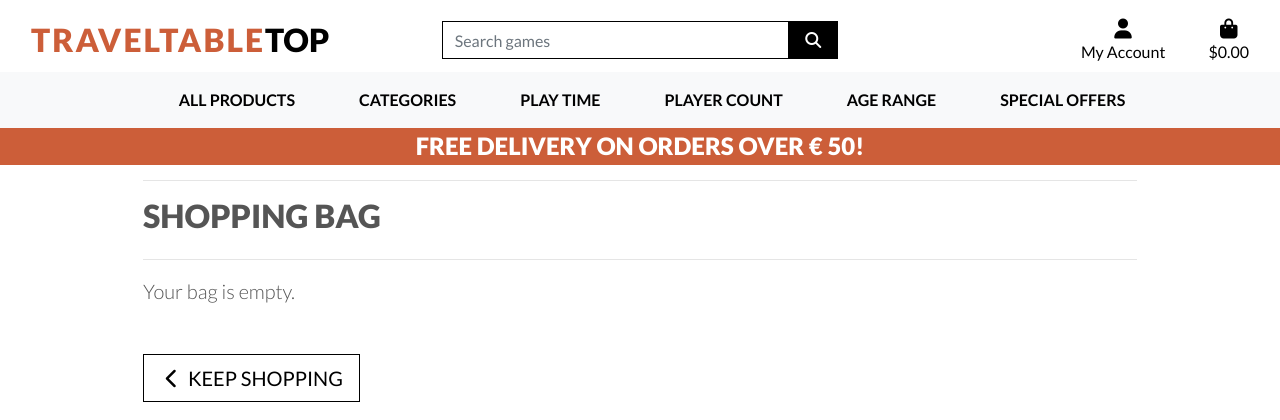
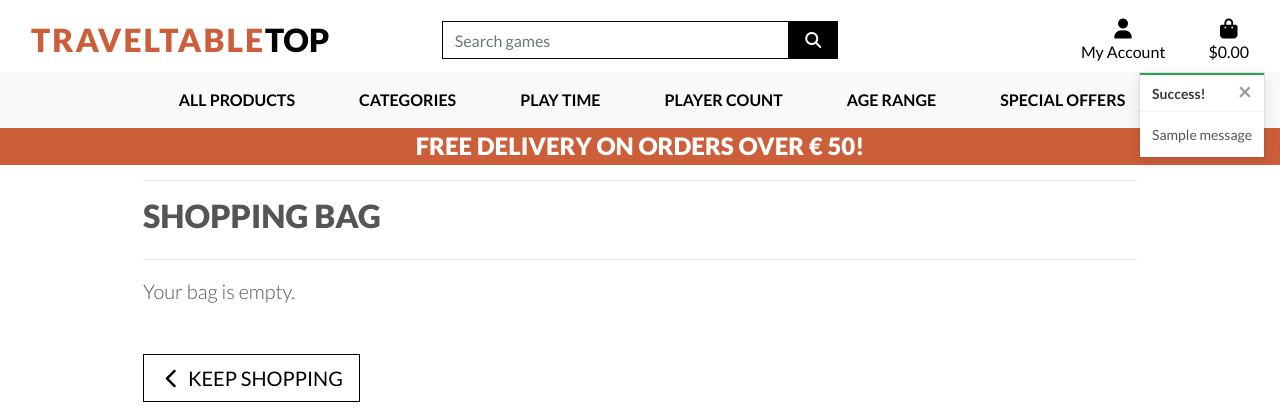
Before and after one commit to hennasingh/TravelTableTop, a Django app: page /bag/ in a window 1280 px wide. Shown: the top 420 px of the page. Run offline with Django 3.2, Linux system fonts and the light colour scheme; tables that the repository leaves empty hold one stand-in row (values such as "Sample post"); one stand-in notice (Sample message) is shown; some libraries are stand-ins or nearby versions.

Commit message:
Add toasts messages for shopping alerts #18

```diff
--- a/bag/views.py
+++ b/bag/views.py
@@ -1,4 +1,6 @@
 from django.shortcuts import render, redirect, reverse, HttpResponse
+from django.contrib import messages
+from products.models import Product
 
 # Create your views here.
 
@@ -14,6 +16,7 @@ def add_to_bag(request, item_id):
     """
     Add a quantity of the specified product to the shopping bag
     """
+    product = Product.objects.get(id=item_id)
     quantity = int(request.POST.get('quantity'))
     redirect_url = request.POST.get('redirect_url')
     bag = request.session.get('bag', {})
@@ -22,6 +25,8 @@ def add_to_bag(request, item_id):
         bag[item_id] += quantity
     else:
         bag[item_id] = quantity
+        messages.success(
+            request, f'Added {product.name} to your bag.')
 
     request.session['bag'] = bag
     return redirect(redirect_url)
--- a/static/css/base.css
+++ b/static/css/base.css
@@ -80,6 +80,23 @@ h2 strong {
 
 .bg-maroon {
     background: #cc5e39 !important;
+}
+
+/* ------------------------------- bootstrap toasts */
+
+.message-container {
+    position: fixed;
+    top: 72px;
+    right: 15px;
+    z-index: 99999999999;
+}
+
+.custom-toast {
+    overflow: visible;
+}
+
+.toast-capper {
+    height: 2px;
 }
 
 /* ---------------------------------- Products Templates */
--- a/templates/base.html
+++ b/templates/base.html
@@ -115,7 +115,21 @@
     </header>
 
     {% if messages %}
-        <div class="message-container"></div>
+        <div class="message-container">
+          {% for message in messages %}
+            {% with message.level as level %}
+              {% if level == 40 %}
+                {% include 'includes/toasts/toast_error.html' %}
+              {% elif level == 30 %}
+                {% include 'includes/toasts/toast_warning.html' %}
+              {% elif level == 25 %}
+                {% include 'includes/toasts/toast_success.html' %}
+              {% else %}
+                {% include 'includes/toasts/toast_error.html' %}
+              {% endif %}
+            {% endwith %}
+          {% endfor %}
+        </div>
     {% endif %}
 
     {% block page_header %}
@@ -125,6 +139,9 @@
     {% endblock %}
 
     {% block postloadjs %}
+      <script type="text/javascript">
+          $('.toast').toast('show');
+      </script>
     {% endblock %}
 
 
--- /dev/null
+++ b/templates/includes/toasts/toast_success.html
@@ -0,0 +1,13 @@
+<div class="toast custom-toast rounded-0 border-top 0" data-autohide="false">
+    <div class="arrow-up arrow-success"></div>
+    <div class="w-100 toast-capper bg-success"></div>
+    <div class="toast-header bg-white text-dark">
+        <strong class="mr-auto">Success!</strong>
+        <button type="button" class="ml-2 mb-1 close text-dark" data-dismiss="toast" aria-label="Close">
+            <span aria-hidden="true">&times;</span>
+        </button>
+    </div>
+    <div class="toast-body bg-white">
+        {{ message }}
+    </div>
+</div>
```
Also changed, not shown: templates/includes/toasts/toast_error.html (added, +13 -0 lines), templates/includes/toasts/toast_info.html (added, +13 -0 lines), templates/includes/toasts/toast_warning.html (added, +13 -0 lines).
